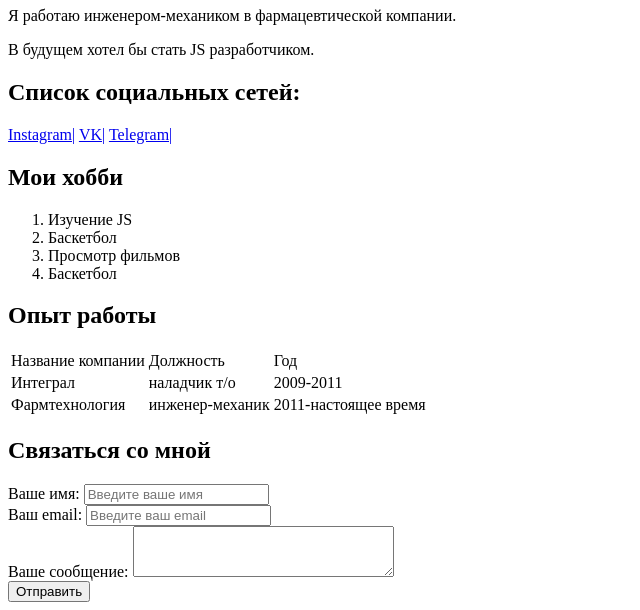
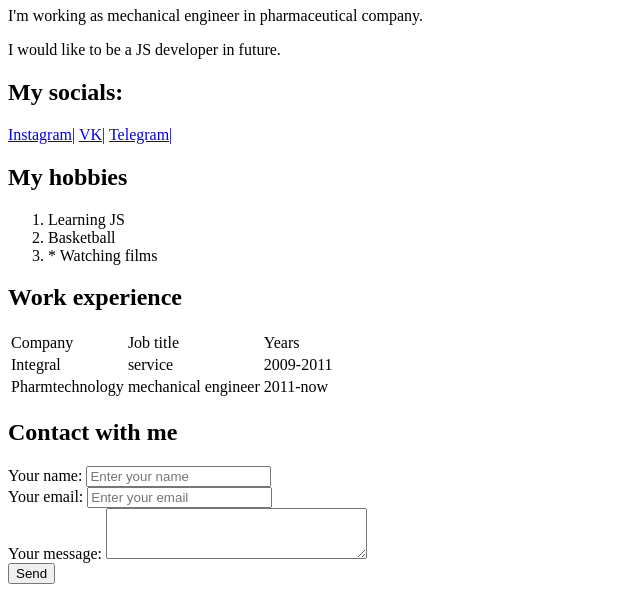
Before and after one commit to Kotkiller/rsschool-cv, a plain HTML site: page index.html in a window 1280 px wide. Shown: the part 385-995 px from the top of the page, without its empty margins (0-640 px from the left). Drawn offline with Linux system fonts and the light colour scheme.

Commit message:
docs: some changes
docs: some changes

```diff
--- a/index.html
+++ b/index.html
@@ -1,81 +1,80 @@
 <!DOCTYPE html>
 <html lang="en">
   <head>
-    <meta charset="UTF-8" />
-    <meta name="viewport" content="width=device-width, initial-scale=1.0" />
-    <meta name="keywords" content="резюме, страница,html" />
-    <meta name="description" content="Это моя первая html страница" />
-    <title>My first page</title>
-    <link rel="stylesheet" href="css.css" />
+    <meta charset="UTF-8">
+    <meta name="viewport" content="width=device-width, initial-scale=1.0">
+    <meta name="keywords" content="резюме, страница,html">
+    <meta name="description" content="Это моя первая html страница">
+    <title> My first page</title>
+    <link rel="stylesheet" href="css.css">
   </head>
   <body>
     <div class="container">
       <div class="info">
-        <img src="1.jpg" alt="my avatar" />
+        <img src="1.jpg" alt="my avatar">
         <div class="info-text">
-          <h1>Евгений Близнец</h1>
-          <p>Я работаю инженером-механиком в фармацевтической компании.</p>
-          <p>В будущем хотел бы стать JS разработчиком.</p>
-          <h2>Список социальных сетей:</h2>
+          <h1>Evgeniy Bliznets</h1>
+          <p>I'm working as mechanical engineer in pharmaceutical company.</p>
+          <p>I would like to be a JS developer in future.</p>
+          <h2>My socials:</h2>
           <a href="https://Instagram.com" target="_blank"> Instagram|</a>
           <a href="https://vk.com" target="_blank"> VK|</a>
           <a href="https://telegram.org" target="_blank"> Telegram|</a>
         </div>
       </div>
       <div class="card1">
-        <h2>Мои хобби</h2>
+        <h2>My hobbies</h2>
         <ol>
-          <li>Изучение JS</li>
-          <li>Баскетбол</li>
-          <li>Просмотр фильмов</li>
-          <li>Баскетбол</li>
-        </ol>
+          <li>Learning JS</li>
+          <li> Basketball</li>
+          <li>* Watching films</li>
+         </ol>
       </div>
       <div class="card2">
-        <h2>Опыт работы</h2>
+        <h2>Work experience</h2>
         <table class="table">
           <thead>
             <tr>
-              <td>Название компании</td>
-              <td>Должность</td>
-              <td>Год</td>
+              <td> Company </td>
+              <td>Job title</td>
+              <td> Years </td>
             </tr>
           </thead>
           <tbody>
             <tr>
-              <td>Интеграл</td>
-              <td>наладчик т/о</td>
+              <td>Integral</td>
+              <td>service</td>
               <td>2009-2011</td>
             </tr>
             <tr>
-              <td>Фармтехнология</td>
-              <td>инженер-механик</td>
-              <td>2011-настоящее время</td>
+              <td>Pharmtechnology</td>
+              <td>mechanical engineer</td>
+              <td>2011-now</td>
             </tr>
           </tbody>
         </table>
       </div>
       <div class="card3">
-        <h2>Связаться со мной</h2>
+        <h2>Contact with me</h2>
         <div class="input">
-          <label for="name"> Ваше имя:</label>
-          <input type="text" id="name" placeholder="Введите ваше имя" />
+          <label for="name"> Your name:</label>
+          <input type="text" id="name" placeholder="Enter your name" />
         </div>
         <div class="input">
-          <label for="email"> Ваш email:</label>
-          <input type="email" id="email" placeholder="Введите ваш email" />
+          <label for="email"> Your email:</label>
+          <input type="email" id="email" placeholder="Enter your email" />
         </div>
         <div class="input">
-          <label for="message"> Ваше сообщение:</label>
+          <label for="message"> Your message:</label>
           <textarea
             id="message"
             cols="30"
             rows="3"
-            placeholder="Введите ваше сообщение"
+            placeholder="Enter your message"
           >
           </textarea>
         </div>
-        <button type="submit" class="btn">Отправить</button>
+        <button type="submit" class="btn">Send</button>
       </div>
     </div>
   </body>
```
